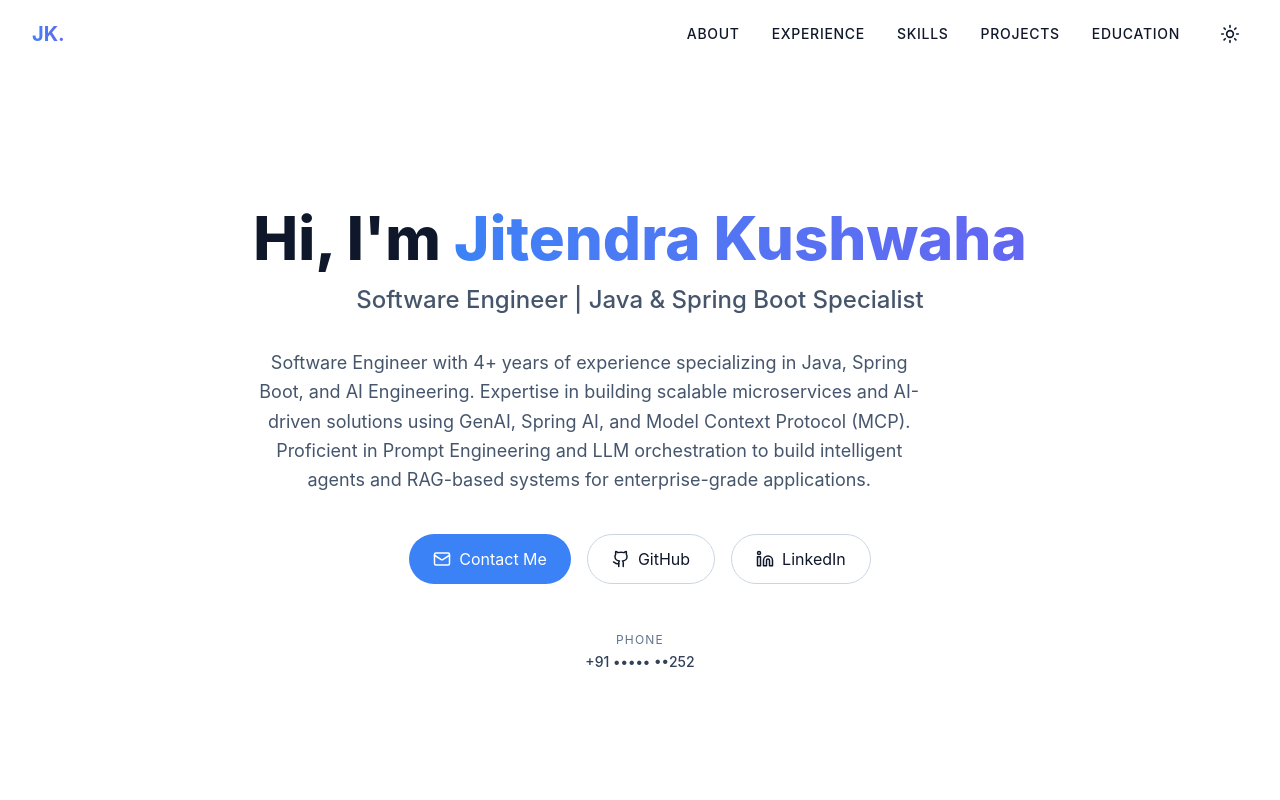
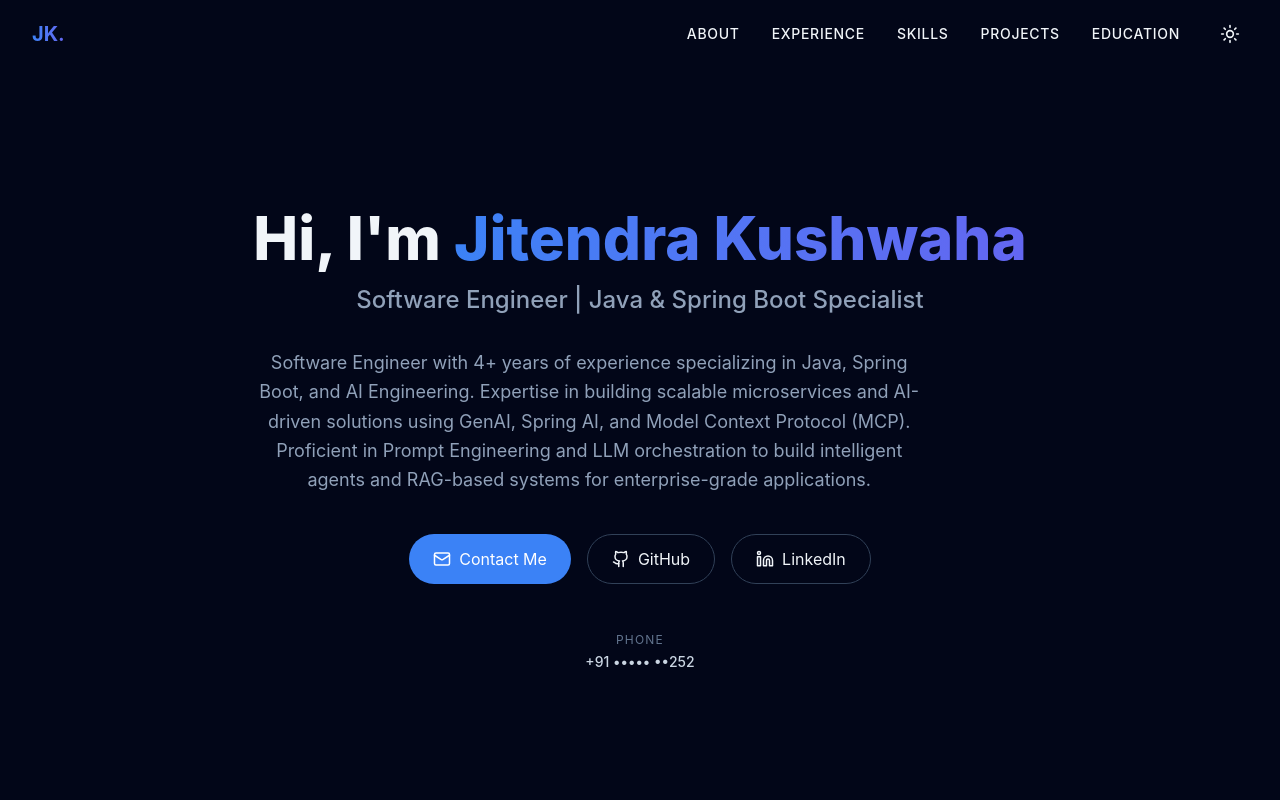
Before and after one commit to JK5426/my-portfolio, a React app: page / in a window 1280 px wide. Shown: the top 800 px of the page. Built offline with nearby package versions, Linux system fonts and the light colour scheme; the HTML template or start-up script is replaced by a standard one.

Commit message:
Robust fix for dark mode toggle using custom variant and dual-layer class application

```diff
--- a/src/App.jsx
+++ b/src/App.jsx
@@ -12,17 +12,20 @@ function App() {
   const [darkMode, setDarkMode] = useState(true);
 
   useEffect(() => {
+    // Apply the 'dark' class to the html element for Tailwind's dark: utilities
     if (darkMode) {
       document.documentElement.classList.add('dark');
+      document.documentElement.style.colorScheme = 'dark';
     } else {
       document.documentElement.classList.remove('dark');
+      document.documentElement.style.colorScheme = 'light';
     }
   }, [darkMode]);
 
-  const toggleDarkMode = () => setDarkMode(!darkMode);
+  const toggleDarkMode = () => setDarkMode(prev => !prev);
 
   return (
-    <div className="min-h-screen bg-white dark:bg-slate-950 text-slate-900 dark:text-slate-100 transition-colors duration-300">
+    <div className={`min-h-screen ${darkMode ? 'dark' : ''} bg-white dark:bg-slate-950 text-slate-900 dark:text-slate-100 transition-colors duration-300`}>
       <Navbar darkMode={darkMode} toggleDarkMode={toggleDarkMode} />
       <main className="container mx-auto px-4 sm:px-6 lg:px-8 pt-20">
         <Hero />
--- a/src/index.css
+++ b/src/index.css
@@ -4,6 +4,9 @@
   --color-primary: #3b82f6;
   --color-secondary: #6366f1;
 }
+
+/* Force Tailwind to recognize the .dark class for dark mode utilities */
+@custom-variant dark (&:where(.dark, .dark *));
 
 @keyframes fade-in {
   from { opacity: 0; transform: translateY(20px); }
@@ -29,14 +32,18 @@
   -moz-osx-font-smoothing: grayscale;
 }
 
+/* Explicit fallback for when Tailwind utilities might be processing */
 .dark {
   color-scheme: dark;
-  color: rgba(255, 255, 255, 0.87);
-  background-color: #020617; /* slate-950 */
 }
 
 body {
   margin: 0;
   min-width: 320px;
   min-height: 100vh;
+  transition: background-color 0.3s, color 0.3s;
 }
+
+#root {
+  min-height: 100vh;
+}
```
